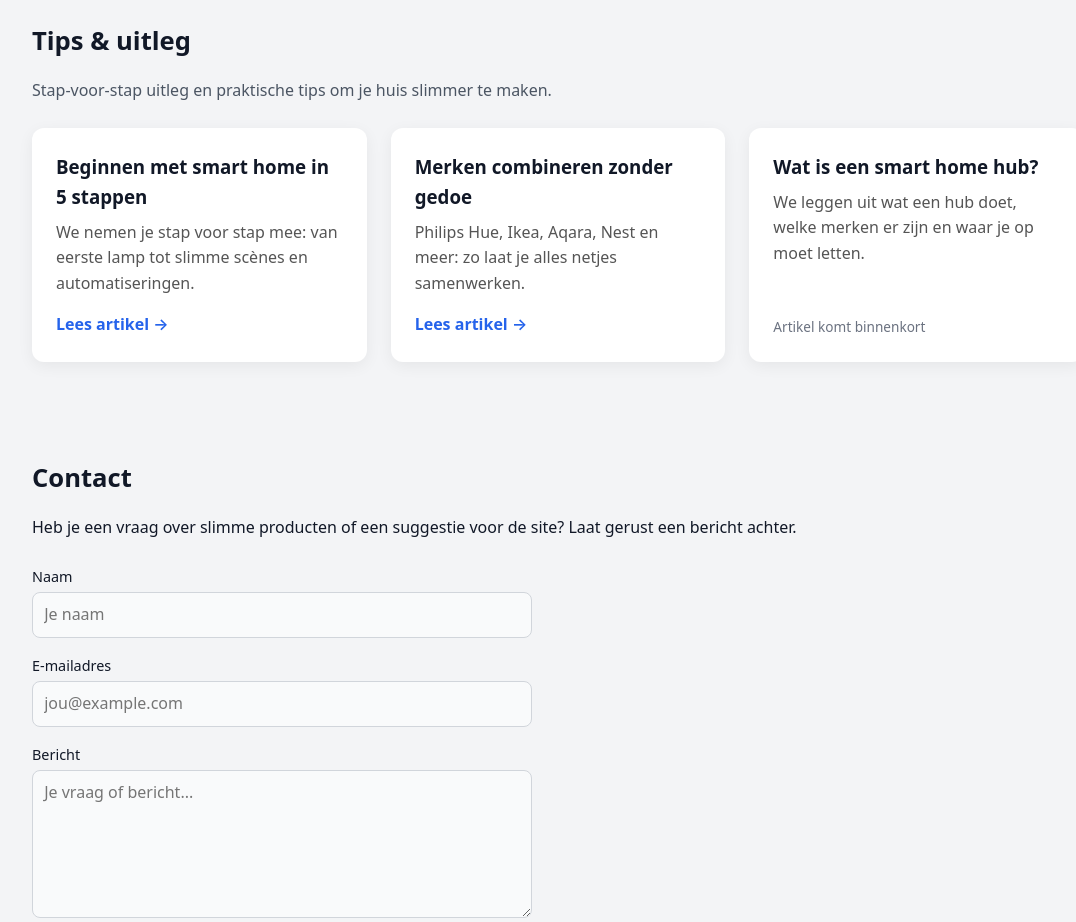
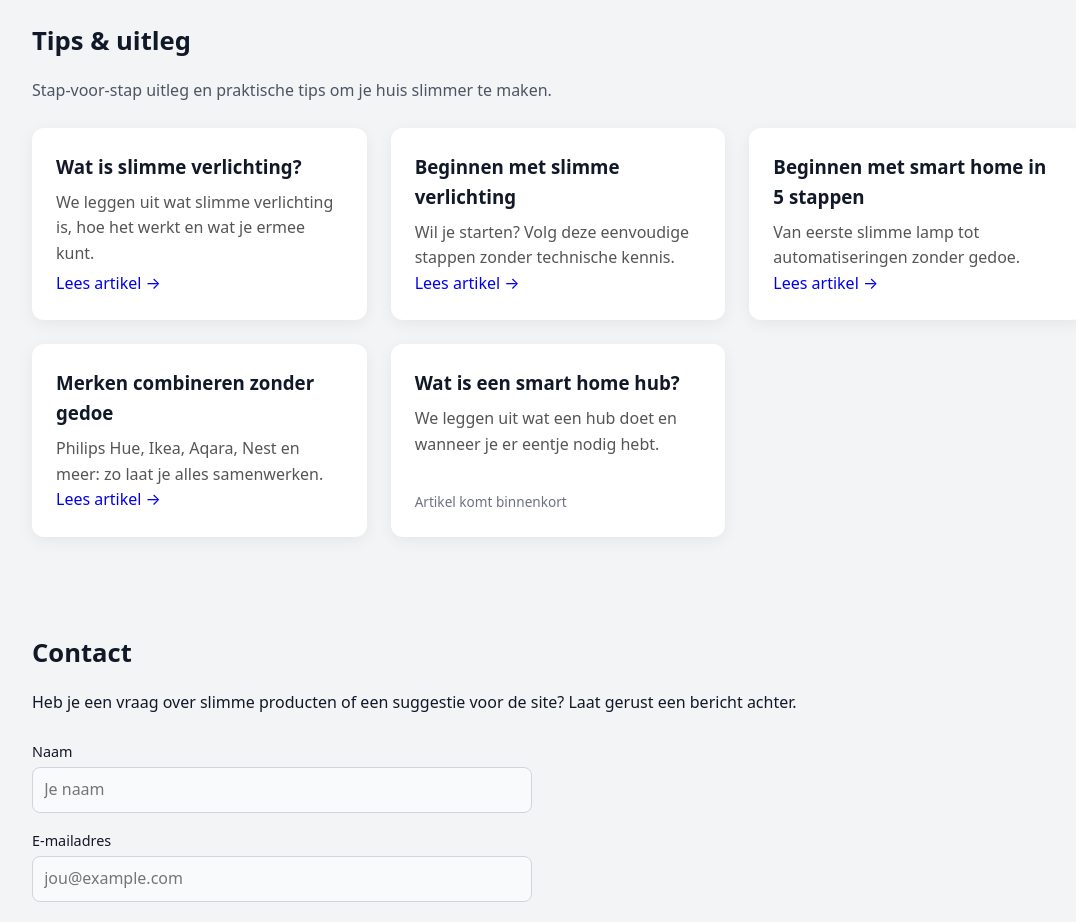
Before and after one commit to hafidgrad/SlimHuisWonen, a Next.js app: page / in a window 1280 px wide. Shown: the part 4520-5442 px from the top of the page, without its empty margins (82-1158 px from the left). Built offline with nearby package versions, Linux system fonts and the light colour scheme.

Commit message:
Fix homepage Tips & uitleg section

```diff
--- a/app/page.jsx
+++ b/app/page.jsx
@@ -7,31 +7,6 @@ import Products from "@/components/Products";
 import Contact from "@/components/Contact";
 import Footer from "@/components/Footer";
 import Link from "next/link";
-
-/* ✅ Tips data (lokaal, bewust simpel) */
-const tips = [
-  {
-    slug: "beginnen-met-smart-home",
-    title: "Beginnen met smart home in 5 stappen",
-    description:
-      "We nemen je stap voor stap mee: van eerste lamp tot slimme scènes en automatiseringen.",
-    available: true,
-  },
-  {
-    slug: "merken-combineren-zonder-gedoe",
-    title: "Merken combineren zonder gedoe",
-    description:
-      "Philips Hue, Ikea, Aqara, Nest en meer: zo laat je alles netjes samenwerken.",
-    available: true,
-  },
-  {
-    slug: "wat-is-een-smart-home-hub",
-    title: "Wat is een smart home hub?",
-    description:
-      "We leggen uit wat een hub doet, welke merken er zijn en waar je op moet letten.",
-    available: false,
-  },
-];
 
 export default function HomePage() {
   return (
@@ -54,22 +29,53 @@ export default function HomePage() {
             </p>
 
             <div className="tips-grid">
-              {tips.map((tip) => (
-                <article key={tip.slug} className="tip-card">
-                  <h3>{tip.title}</h3>
-                  <p>{tip.description}</p>
+              <article className="tip-card">
+                <h3>Wat is slimme verlichting?</h3>
+                <p>
+                  We leggen uit wat slimme verlichting is, hoe het werkt en wat je ermee kunt.
+                </p>
+                <Link href="/tips/wat-is-slimme-verlichting">
+                  Lees artikel →
+                </Link>
+              </article>
 
-                  {tip.available ? (
-                    <Link href={`/tips/${tip.slug}`} className="tip-link">
-                      Lees artikel →
-                    </Link>
-                  ) : (
-                    <span className="muted small">
-                      Artikel komt binnenkort
-                    </span>
-                  )}
-                </article>
-              ))}
+              <article className="tip-card">
+                <h3>Beginnen met slimme verlichting</h3>
+                <p>
+                  Wil je starten? Volg deze eenvoudige stappen zonder technische kennis.
+                </p>
+                <Link href="/tips/beginnen-met-slimme-verlichting">
+                  Lees artikel →
+                </Link>
+              </article>
+
+              <article className="tip-card">
+                <h3>Beginnen met smart home in 5 stappen</h3>
+                <p>
+                  Van eerste slimme lamp tot automatiseringen zonder gedoe.
+                </p>
+                <Link href="/tips/beginnen-met-smart-home">
+                  Lees artikel →
+                </Link>
+              </article>
+
+              <article className="tip-card">
+                <h3>Merken combineren zonder gedoe</h3>
+                <p>
+                  Philips Hue, Ikea, Aqara, Nest en meer: zo laat je alles samenwerken.
+                </p>
+                <Link href="/tips/merken-combineren-zonder-gedoe">
+                  Lees artikel →
+                </Link>
+              </article>
+
+              <article className="tip-card">
+                <h3>Wat is een smart home hub?</h3>
+                <p>
+                  We leggen uit wat een hub doet en wanneer je er eentje nodig hebt.
+                </p>
+                <span className="muted small">Artikel komt binnenkort</span>
+              </article>
             </div>
           </div>
         </section>
```
